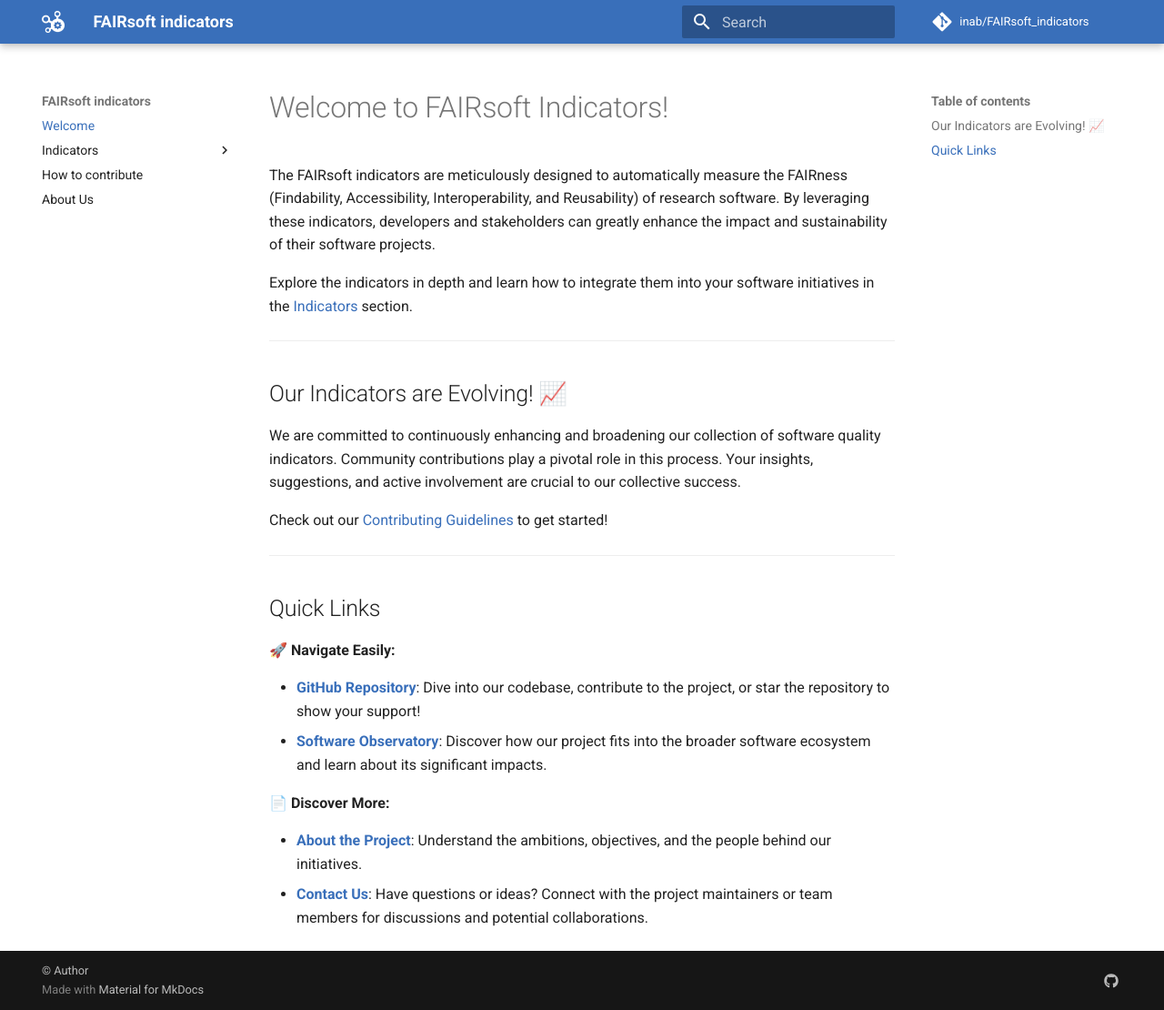
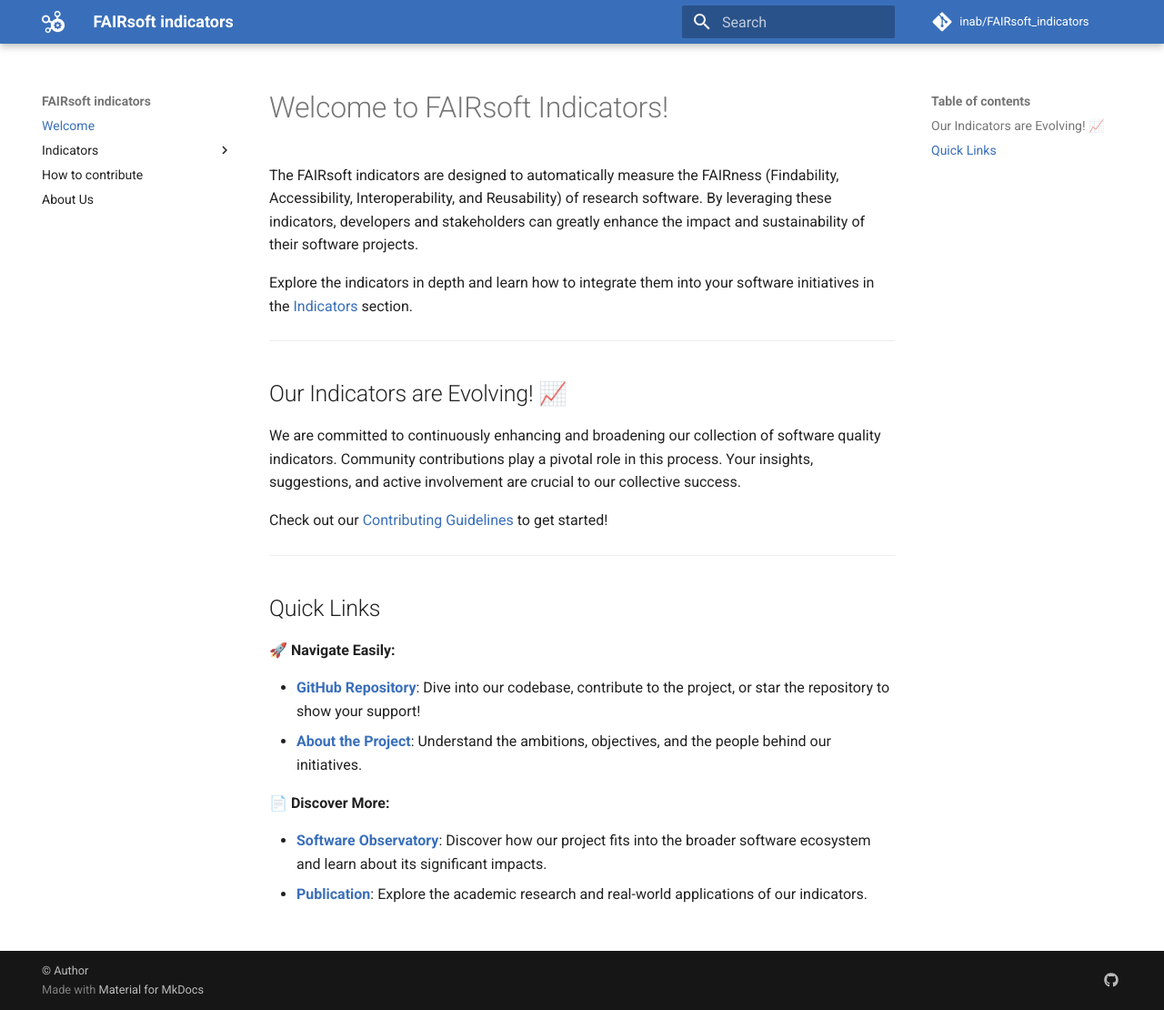
Before and after one commit to inab/FAIRsoft_indicators, an MkDocs documentation site: the page built from docs/index.md, in a window 1280 px wide and 1110 px high. Shown: the whole window at 91% size. Built offline with MkDocs 1.6.1 and Material for MkDocs 9.7.7, drawn with Linux system fonts in a browser that asks for light colours; comment, search, counter and statistics services are not loaded.

Commit message:
reorder links in index

```diff
--- a/docs/index.md
+++ b/docs/index.md
@@ -1,6 +1,6 @@
 # Welcome to FAIRsoft Indicators!
 
-The FAIRsoft indicators are meticulously designed to automatically measure the FAIRness (Findability, Accessibility, Interoperability, and Reusability) of research software. By leveraging these indicators, developers and stakeholders can greatly enhance the impact and sustainability of their software projects.
+The FAIRsoft indicators are designed to automatically measure the FAIRness (Findability, Accessibility, Interoperability, and Reusability) of research software. By leveraging these indicators, developers and stakeholders can greatly enhance the impact and sustainability of their software projects.
 
 Explore the indicators in depth and learn how to integrate them into your software initiatives in the [Indicators](./indicators/index.md) section.
 
@@ -20,10 +20,10 @@ Check out our [Contributing Guidelines](./CONTRIBUTING.md) to get started!
 
 🚀 **Navigate Easily:**
 
-- [**GitHub Repository**](https://github.com/yourusername/yourrepository): Dive into our codebase, contribute to the project, or star the repository to show your support!
-- [**Software Observatory**](https://yoursoftwareobservatorypage.com): Discover how our project fits into the broader software ecosystem and learn about its significant impacts.
+- [**GitHub Repository**](https://github.com/inab/FAIRsoft_indicators): Dive into our codebase, contribute to the project, or star the repository to show your support!
+- [**About the Project**](./about.md): Understand the ambitions, objectives, and the people behind our initiatives.
 
 📄 **Discover More:**
 
-- [**About the Project**](about.md): Understand the ambitions, objectives, and the people behind our initiatives.
-- [**Contact Us**](contact.md): Have questions or ideas? Connect with the project maintainers or team members for discussions and potential collaborations.
+- [**Software Observatory**](https://openebench.bsc.es/observatory): Discover how our project fits into the broader software ecosystem and learn about its significant impacts.
+- [**Publication**](https://www.biorxiv.org/content/10.1101/2022.05.04.490563v1): Explore the academic research and real-world applications of our indicators.
```
